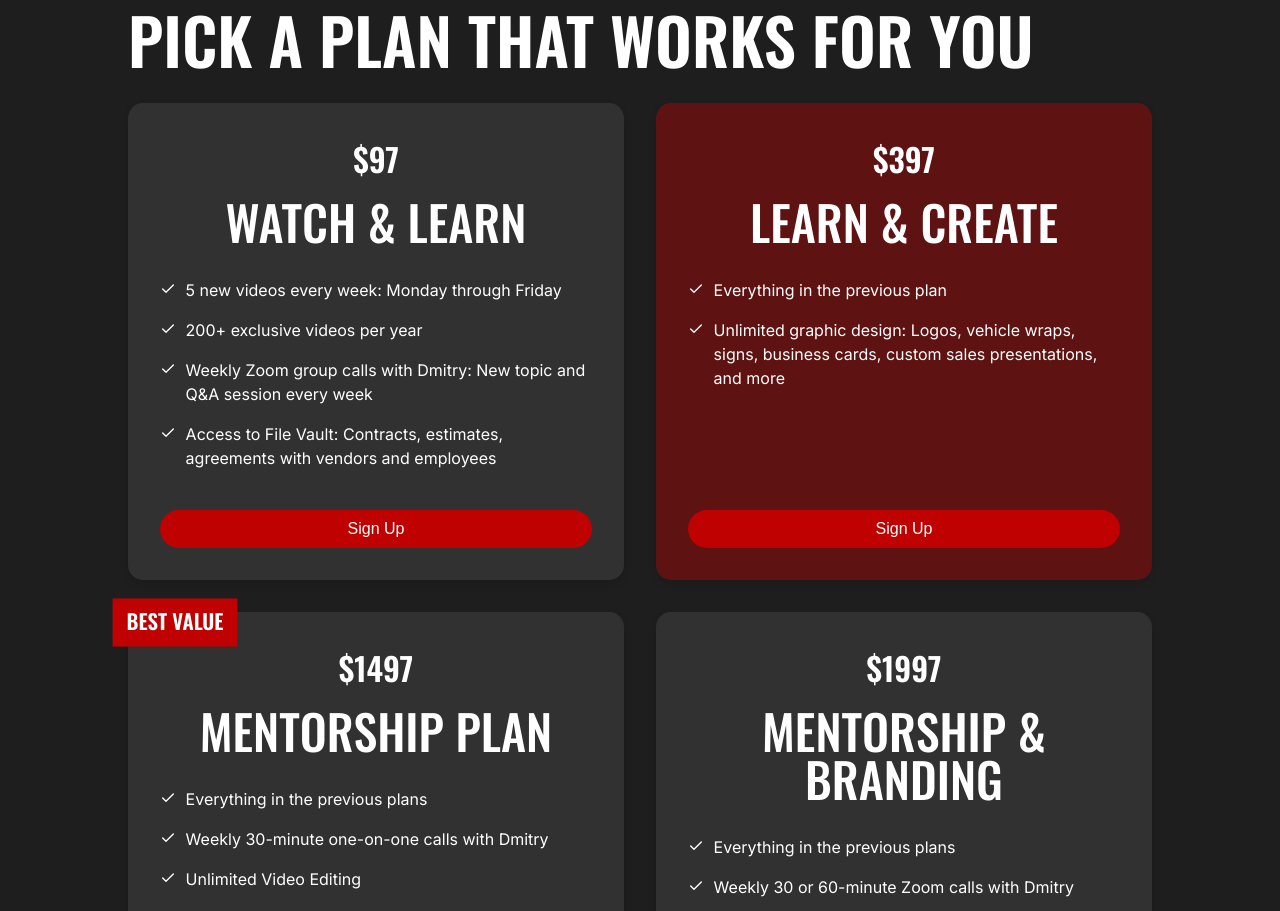
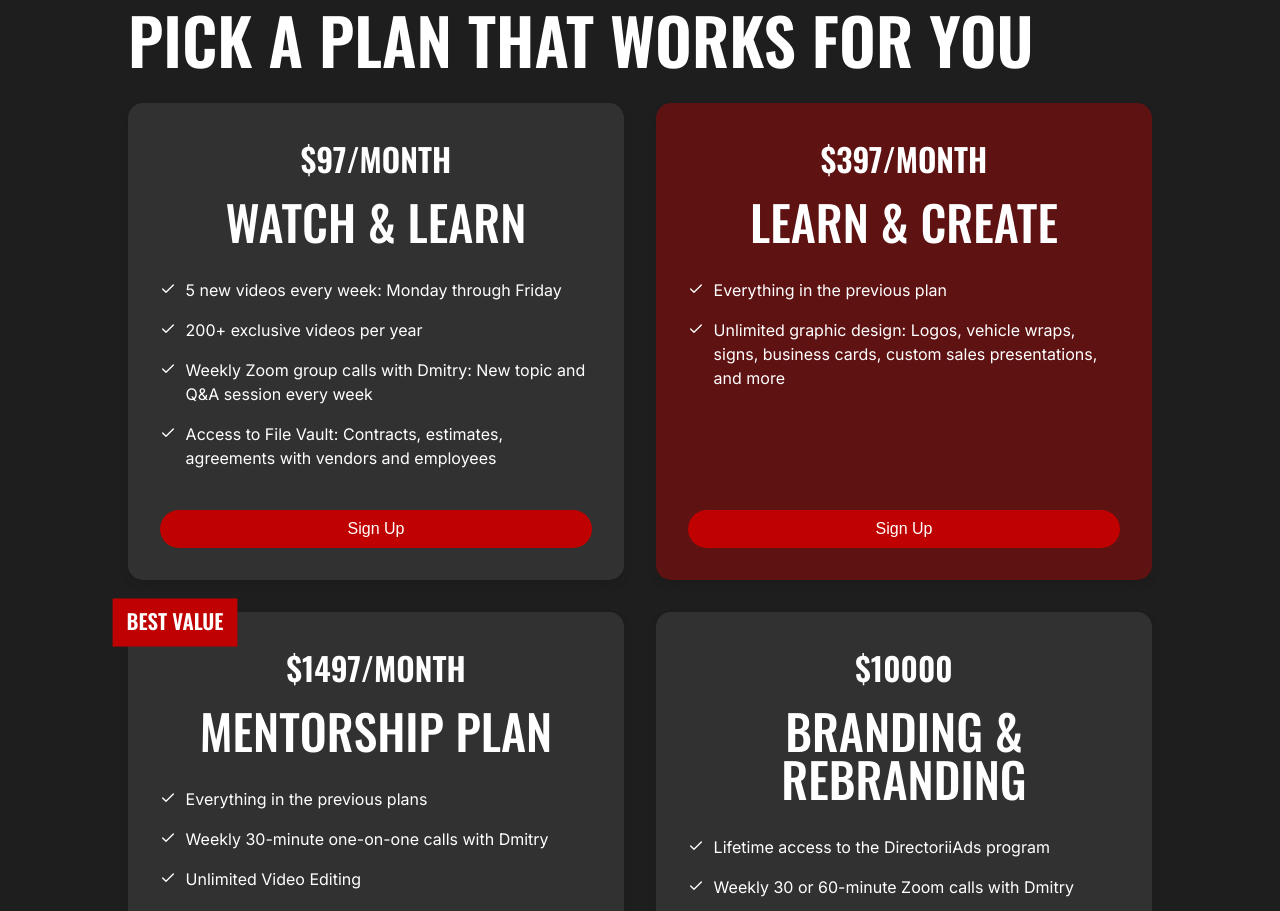
Before and after one commit to Salty-s-Media/mymarketingfitness, a Next.js app: page / in a window 1280 px wide. Shown: the part 2680-3591 px from the top of the page. Built offline with nearby package versions, Linux system fonts and the light colour scheme.

Commit message:
revise pricing layout

```diff
--- a/_components/pricing/pricing.tsx
+++ b/_components/pricing/pricing.tsx
@@ -19,7 +19,7 @@ export const Pricing = () => {
         <div className={styles.container}>
           <div className={`${styles.pricingCard} ${styles.basic}`}>
             <div className={styles.cardContent}>
-              <div className={styles.head3}>$97</div>
+              <div className={styles.head3}>$97/month</div>
               <div className={styles.price}>Watch &amp; Learn</div>
               <div className={styles.midcont}>
                 <div className={styles.featureList}>
@@ -76,7 +76,7 @@ export const Pricing = () => {
 
           <div className={`${styles.pricingCard} ${styles.pro}`}>
             <div className={styles.cardContent}>
-              <div className={styles.head3}>$397</div>
+              <div className={styles.head3}>$397/month</div>
               <div className={styles.price}>Learn &amp; Create</div>
 
               <div className={styles.midcont}></div>
@@ -107,7 +107,7 @@ export const Pricing = () => {
           <div className={`${styles.pricingCard} ${styles.plus}`}>
             <div className={styles.cardContent}>
               <div className={styles.bestValueSticker}>Best Value</div>
-              <div className={styles.head3}>$1497</div>
+              <div className={styles.head3}>$1497/month</div>
               <div className={styles.price}>Mentorship Plan</div>
               <div className={styles.midcont}>
                 <div className={styles.featureList}>
@@ -178,8 +178,8 @@ export const Pricing = () => {
 
           <div className={`${styles.pricingCard} ${styles.plus}`}>
             <div className={styles.cardContent}>
-              <div className={styles.head3}>$1997</div>
-              <div className={styles.price}>Mentorship &amp; Branding</div>
+              <div className={styles.head3}>$10000</div>
+              <div className={styles.price}>Branding &amp; Rebranding</div>
               <div className={styles.midcont}>
                 <div className={styles.featureList}>
                   <div className={styles.listItemContainer}>
@@ -188,7 +188,7 @@ export const Pricing = () => {
                       height={16}
                       className={styles.checkIcon}
                     />
-                    <span>Everything in the previous plans</span>
+                    <span>Lifetime access to the DirectoriiAds program</span>
                   </div>
                   <div className={styles.listItemContainer}>
                     <Check
```
